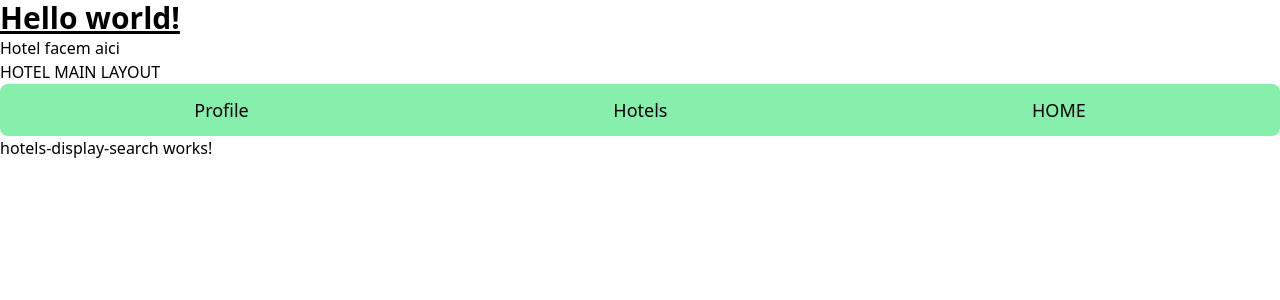
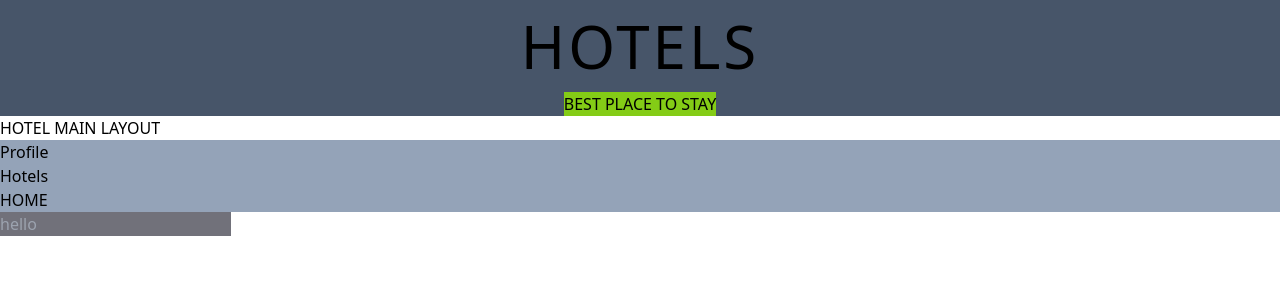
Before and after one commit to CalinP1/movies_list, an Angular app: page /hotels-list in a window 1280 px wide. Shown: the top 300 px of the page. Built offline with nearby package versions, Linux system fonts and the light colour scheme.

Commit message:
header work

```diff
--- a/src/app/app.component.html
+++ b/src/app/app.component.html
@@ -1,3 +1,4 @@
-<h1 class="text-3xl font-bold underline">Hello world!</h1>
-<p>Hotel facem aici</p>
+<div class="bg-slate-600 w-full h-auto h-max-30%">
+  <app-header></app-header>
+</div>
 <app-hotels-main-menu></app-hotels-main-menu>
--- a/src/app/app.component.ts
+++ b/src/app/app.component.ts
@@ -1,6 +1,7 @@
 import { Component } from '@angular/core';
 import { RouterOutlet, RouterLink, RouterLinkActive } from '@angular/router';
 import { HotelsMainMenuComponent } from './hotels-main-menu/hotels-main-menu.component';
+import { HeaderComponent } from './header/header.component';
 @Component({
   selector: 'app-root',
   standalone: true,
@@ -9,6 +10,7 @@ import { HotelsMainMenuComponent } from './hotels-main-menu/hotels-main-menu.com
     HotelsMainMenuComponent,
     RouterLink,
     RouterLinkActive,
+    HeaderComponent,
   ],
   templateUrl: './app.component.html',
   styleUrl: './app.component.css',
--- /dev/null
+++ b/src/app/header/header.component.html
@@ -0,0 +1,4 @@
+<div class="flex flex-col justify-center items-center h-full">
+  <h1 class="text-6xl p-4 font-extralight tracking-wider">HOTELS</h1>
+  <div class="bg-lime-500"><h2>BEST PLACE TO STAY</h2></div>
+</div>
--- a/src/app/hotels-display-search/hotels-display-search.component.html
+++ b/src/app/hotels-display-search/hotels-display-search.component.html
@@ -1 +1,3 @@
-<p>hotels-display-search works!</p>
+<form>
+  <input class="bg-zinc-500" placeholder="hello" />
+</form>
--- a/src/app/hotels-main-menu/hotels-main-menu.component.html
+++ b/src/app/hotels-main-menu/hotels-main-menu.component.html
@@ -1,3 +1,3 @@
 <p>HOTEL MAIN LAYOUT</p>
-<div class="w-full h-auto"><app-navbar></app-navbar></div>
+<app-navbar></app-navbar>
 <router-outlet></router-outlet>
--- a/src/app/navbar/navbar.component.html
+++ b/src/app/navbar/navbar.component.html
@@ -1,5 +1,5 @@
-<div class="bg-green-300 p-3 rounded-lg">
-  <ul class="flex justify-around text-lg">
+<div class="bg-slate-400">
+  <ul>
     <li><a routerLink="profile" routerLinkActive="active"> Profile</a></li>
     <li><a routerLink="hotels-list" routerLinkActive="active"> Hotels</a></li>
     <li><a routerLink="/" routerLinkActive="active"> HOME</a></li>
--- a/src/index.html
+++ b/src/index.html
@@ -1,11 +1,11 @@
-<!doctype html>
+<!DOCTYPE html>
 <html lang="en">
   <head>
-  <meta charset="utf-8">
+    <meta charset="utf-8" />
     <title>HotelBooking</title>
-  <base href="/">
-  <meta name="viewport" content="width=device-width, initial-scale=1">
-  <link rel="icon" type="image/x-icon" href="favicon.ico">
+    <base href="/" />
+    <meta name="viewport" content="width=device-width, initial-scale=1" />
+    <link rel="icon" type="image/x-icon" href="favicon.ico" />
   </head>
   <body>
     <app-root></app-root>
```
Also changed, not shown: src/app/header/header.component.ts (added, +12 -0 lines), src/app/header/header.component.css (added), 1 other file (tests, documents, lock files or other folders). Lines whose indentation alone changed are shown as unchanged.
